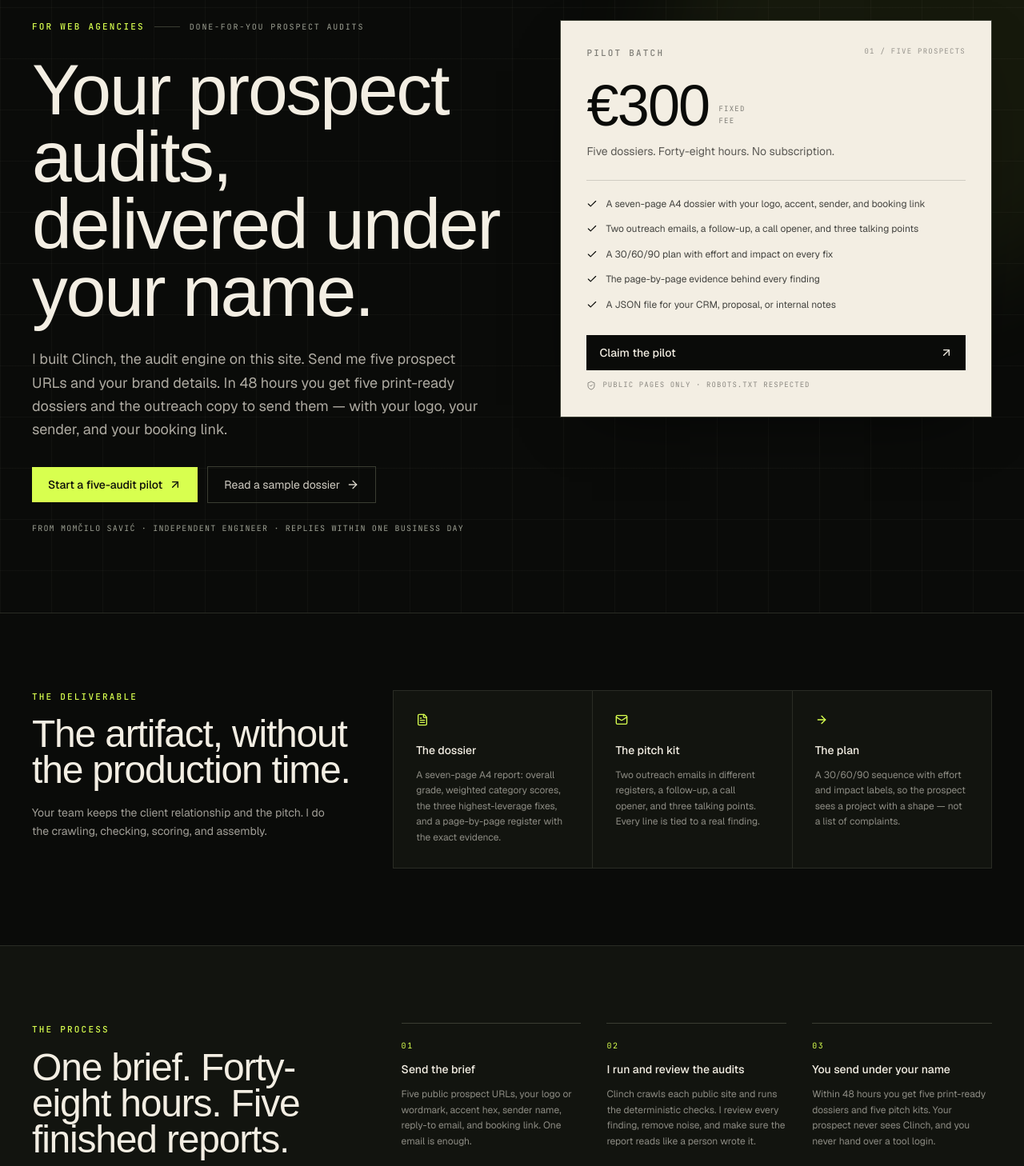
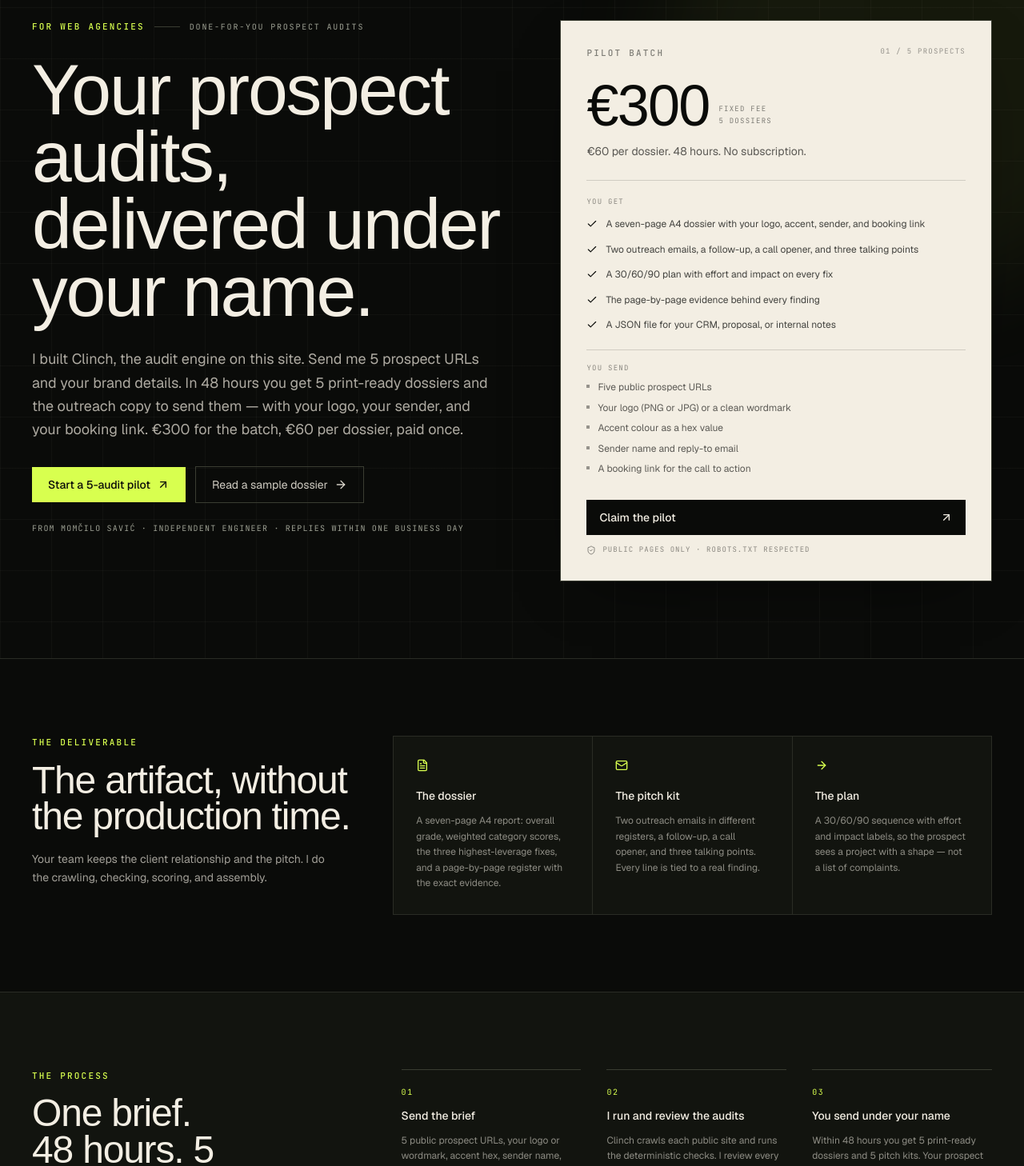
Before and after one commit to momcilosavic1234567-creator/clinch, a Next.js app: page /for-agencies in a window 1280 px wide. Shown: the part 120-1578 px from the top of the page at 80% size. Built offline with nearby package versions, Linux system fonts and the light colour scheme; no server answers; a web font is replaced by a local one.

Commit message:
feat: state the pilot price on both offer pages

```diff
--- a/src/app/for-agencies/page.tsx
+++ b/src/app/for-agencies/page.tsx
@@ -13,14 +13,18 @@ import {
   ShieldCheck,
 } from "lucide-react";
 import { CONTACT_EMAIL, mailtoHref } from "@/lib/contact";
+import {
+  AGENCY_DELIVERABLES,
+  AGENCY_INPUTS,
+  AGENCY_PILOT,
+} from "@/lib/offer";
 
-const pilotSubject = "Clinch pilot — five prospect audits";
+const pilotSubject = `Clinch pilot — ${AGENCY_PILOT.dossierCount} prospect audits`;
 const pilotHref = mailtoHref(pilotSubject);
 const questionHref = mailtoHref("Question about the Clinch agency pilot");
 
 const title = "Done-for-you prospect audits for web agencies";
-const description =
-  "Send five prospect URLs and your brand details. In 48 hours you get five white-label audit dossiers and the outreach copy to send them.";
+const description = `Send ${AGENCY_PILOT.dossierCount} prospect URLs and your brand details. In ${AGENCY_PILOT.turnaroundHours} hours you get ${AGENCY_PILOT.dossierCount} white-label audit dossiers and the outreach copy to send them — €${AGENCY_PILOT.priceEur} for the batch.`;
 
 export const metadata: Metadata = {
   title,
@@ -42,19 +46,13 @@ export const metadata: Metadata = {
   },
 };
 
-const included = [
-  "A seven-page A4 dossier with your logo, accent, sender, and booking link",
-  "Two outreach emails, a follow-up, a call opener, and three talking points",
-  "A 30/60/90 plan with effort and impact on every fix",
-  "The page-by-page evidence behind every finding",
-  "A JSON file for your CRM, proposal, or internal notes",
-];
+const included = AGENCY_DELIVERABLES;
 
 const steps = [
   {
     number: "01",
     title: "Send the brief",
-    body: "Five public prospect URLs, your logo or wordmark, accent hex, sender name, reply-to email, and booking link. One email is enough.",
+    body: `${AGENCY_PILOT.dossierCount} public prospect URLs, your logo or wordmark, accent hex, sender name, reply-to email, and booking link. One email is enough.`,
   },
   {
     number: "02",
@@ -64,14 +62,14 @@ const steps = [
   {
     number: "03",
     title: "You send under your name",
-    body: "Within 48 hours you get five print-ready dossiers and five pitch kits. Your prospect never sees Clinch, and you never hand over a tool login.",
+    body: `Within ${AGENCY_PILOT.turnaroundHours} hours you get ${AGENCY_PILOT.dossierCount} print-ready dossiers and ${AGENCY_PILOT.dossierCount} pitch kits. Your prospect never sees Clinch, and you never hand over a tool login.`,
   },
 ];
 
 const stats = [
   { value: "49", label: "checks on the first page" },
   { value: "8", label: "pages max per prospect" },
-  { value: "155", label: "automated tests" },
+  { value: "1", label: "fixed fee, paid once" },
   { value: "0", label: "LLM calls in the engine" },
 ];
 
@@ -89,12 +87,16 @@ const notFit = [
 
 const faqs = [
   [
-    "What exactly do I need to send?",
-    "Five public prospect URLs, your logo (PNG or JPG) or a wordmark, accent hex, sender name, reply-to email, and booking link. If you do not have a logo, a clean wordmark is enough.",
+    `Is €${AGENCY_PILOT.priceEur} the full price?`,
+    `Yes. €${AGENCY_PILOT.priceEur} covers ${AGENCY_PILOT.dossierCount} prospect dossiers at €${AGENCY_PILOT.perDossierEur} each, including the pitch kit, the 30/60/90 plan, and the JSON export. There is no subscription, no per-seat fee, and no add-on needed to use the reports.`,
   ],
   [
-    "How does the 48-hour clock work?",
-    "It starts when the five URLs and brand inputs are complete. If a site blocks the audit, I will flag it and swap in another prospect rather than quietly deliver four reports.",
+    "What exactly do I need to send?",
+    `Everything in the “You send” list above: ${AGENCY_PILOT.dossierCount} public prospect URLs, your logo (PNG or JPG) or a wordmark, accent hex, sender name, reply-to email, and booking link. If you do not have a logo, a clean wordmark is enough.`,
+  ],
+  [
+    `How does the ${AGENCY_PILOT.turnaroundHours}-hour clock work?`,
+    `It starts when the ${AGENCY_PILOT.dossierCount} URLs and brand inputs are complete. If a site blocks the audit, I will flag it and swap in another prospect rather than quietly deliver ${AGENCY_PILOT.dossierCount - 1} reports.`,
   ],
   [
     "Will Clinch appear anywhere on the report?",
@@ -163,17 +165,20 @@ export default function ForAgenciesPage() {
                 Your prospect audits, delivered under your name.
               </h1>
               <p className="mt-7 max-w-xl text-pretty text-base leading-relaxed text-bone/70 sm:text-lg">
-                I built Clinch, the audit engine on this site. Send me five
-                prospect URLs and your brand details. In 48 hours you get five
-                print-ready dossiers and the outreach copy to send them — with
-                your logo, your sender, and your booking link.
+                I built Clinch, the audit engine on this site. Send me{" "}
+                {AGENCY_PILOT.dossierCount} prospect URLs and your brand
+                details. In {AGENCY_PILOT.turnaroundHours} hours you get{" "}
+                {AGENCY_PILOT.dossierCount} print-ready dossiers and the
+                outreach copy to send them — with your logo,
+                your sender, and your booking link. €{AGENCY_PILOT.priceEur} for
+                the batch, €{AGENCY_PILOT.perDossierEur} per dossier, paid once.
               </p>
               <div className="mt-8 flex flex-wrap items-center gap-3">
                 <a
                   href={pilotHref}
                   className="group inline-flex items-center gap-2 bg-signal px-5 py-3 text-sm font-medium text-ink transition hover:bg-bone"
                 >
-                  Start a five-audit pilot
+                  Start a {AGENCY_PILOT.dossierCount}-audit pilot
                   <ArrowUpRight
                     className="size-4 transition-transform group-hover:-translate-y-0.5 group-hover:translate-x-0.5"
                     aria-hidden
@@ -203,24 +208,41 @@ export default function ForAgenciesPage() {
               <div className="flex items-start justify-between gap-4">
                 <p className="kicker text-ink/50">Pilot batch</p>
                 <span className="font-mono text-[9px] uppercase tracking-[0.14em] text-ink/40">
-                  01 / Five prospects
+                  01 / {AGENCY_PILOT.dossierCount} prospects
                 </span>
               </div>
               <div className="mt-6 flex items-end gap-3">
-                <p className="display text-7xl leading-none">€300</p>
+                <p className="display text-7xl leading-none">
+                  €{AGENCY_PILOT.priceEur}
+                </p>
                 <p className="pb-2 font-mono text-[9px] uppercase leading-relaxed tracking-[0.14em] text-ink/50">
-                  fixed
+                  fixed fee
                   <br />
-                  fee
+                  {AGENCY_PILOT.dossierCount} dossiers
                 </p>
               </div>
               <p className="mt-3 text-sm leading-relaxed text-ink/65">
-                Five dossiers. Forty-eight hours. No subscription.
+                €{AGENCY_PILOT.perDossierEur} per dossier.{" "}
+                {AGENCY_PILOT.turnaroundHours} hours. No subscription.
               </p>
-              <ul className="mt-6 space-y-3 border-t border-ink/15 pt-5">
+              <p className="mt-6 border-t border-ink/15 pt-5 font-mono text-[9px] uppercase tracking-[0.14em] text-ink/45">
+                You get
+              </p>
+              <ul className="mt-3 space-y-3">
                 {included.map((item) => (
                   <li key={item} className="flex gap-2.5 text-xs leading-relaxed text-ink/75">
                     <Check className="mt-0.5 size-3.5 shrink-0 text-ink" aria-hidden />
+                    {item}
+                  </li>
+                ))}
+              </ul>
+              <p className="mt-5 border-t border-ink/15 pt-4 font-mono text-[9px] uppercase tracking-[0.14em] text-ink/45">
+                You send
+              </p>
+              <ul className="mt-2 space-y-1.5">
+                {AGENCY_INPUTS.map((item) => (
+                  <li key={item} className="flex gap-2.5 text-xs leading-relaxed text-ink/65">
+                    <span className="mt-1.5 size-1 shrink-0 bg-ink/40" aria-hidden />
                     {item}
                   </li>
                 ))}
@@ -289,7 +311,8 @@ export default function ForAgenciesPage() {
               <div>
                 <p className="kicker text-signal">The process</p>
                 <h2 className="display mt-4 max-w-md text-balance text-4xl sm:text-5xl">
-                  One brief. Forty-eight hours. Five finished reports.
+                  One brief. {AGENCY_PILOT.turnaroundHours} hours.{" "}
+                  {AGENCY_PILOT.dossierCount} finished reports.
                 </h2>
               </div>
               <ol className="grid gap-8 sm:grid-cols-3">
@@ -401,11 +424,15 @@ export default function ForAgenciesPage() {
             <div>
               <p className="kicker text-ink/55">Next step</p>
               <h2 className="display mt-4 max-w-2xl text-balance text-4xl sm:text-6xl">
-                Five prospects. Forty-eight hours. Your name on every page.
+                {AGENCY_PILOT.dossierCount} prospects. €
+                {AGENCY_PILOT.priceEur}. Your name on every page.
               </h2>
               <p className="mt-5 max-w-xl text-sm leading-relaxed text-ink/70">
-                Send the five URLs and your brand details. I will confirm the
-                batch, the turnaround, and the one fixed fee before starting.
+                €{AGENCY_PILOT.priceEur} for {AGENCY_PILOT.dossierCount} dossiers
+                at €{AGENCY_PILOT.perDossierEur} each, delivered in{" "}
+                {AGENCY_PILOT.turnaroundHours} hours. Send the{" "}
+                {AGENCY_PILOT.dossierCount} URLs and your brand details; I will
+                confirm the scope and the fixed fee before starting.
               </p>
             </div>
             <div className="flex flex-col gap-3">
--- a/src/app/page.tsx
+++ b/src/app/page.tsx
@@ -17,6 +17,7 @@ import { AuditForm } from "@/components/audit-form";
 import sampleJson from "@/data/sample-audit.json";
 import type { Audit } from "@/lib/audit/types";
 import { mailtoHref } from "@/lib/contact";
+import { AGENCY_PILOT } from "@/lib/offer";
 
 export const metadata: Metadata = {
   alternates: { canonical: "/" },
@@ -792,9 +793,16 @@ export default function Home() {
                 Clinch is the engine. I can run it for you.
               </h2>
               <p className="mt-5 max-w-xl text-sm leading-relaxed text-ink/65">
-                Send five prospect URLs and your brand details. In 48 hours you
-                get five white-label dossiers and the outreach to send them —
-                reviewed by me, delivered under your name.
+                Send {AGENCY_PILOT.dossierCount} prospect URLs and your brand
+                details. In {AGENCY_PILOT.turnaroundHours} hours you get{" "}
+                {AGENCY_PILOT.dossierCount} white-label dossiers and the
+                outreach to send them — reviewed by me,
+                delivered under your name. €{AGENCY_PILOT.priceEur} for the
+                batch, €{AGENCY_PILOT.perDossierEur} per dossier, paid once.
+              </p>
+              <p className="mt-4 max-w-xl font-mono text-[10px] uppercase leading-relaxed tracking-[0.12em] text-ink/50">
+                You send: {AGENCY_PILOT.dossierCount} public URLs, logo or
+                wordmark, accent hex, sender name, reply-to email, booking link.
               </p>
               <div className="mt-8 flex flex-wrap items-center gap-3">
                 <Link
@@ -818,9 +826,12 @@ export default function Home() {
             </div>
             <div className="grid grid-cols-3 gap-px border border-ink/20 bg-ink/15">
               {[
-                ["05", "dossiers"],
-                ["48h", "turnaround"],
-                ["€300", "fixed fee"],
+                [
+                  String(AGENCY_PILOT.dossierCount).padStart(2, "0"),
+                  "dossiers",
+                ],
+                [`${AGENCY_PILOT.turnaroundHours}h`, "turnaround"],
+                [`€${AGENCY_PILOT.priceEur}`, "fixed fee"],
               ].map(([value, label]) => (
                 <div key={label} className="bg-bone p-4 sm:p-5">
                   <p className="display text-3xl leading-none sm:text-4xl">
--- /dev/null
+++ b/src/lib/offer.ts
@@ -0,0 +1,22 @@
+export const AGENCY_PILOT = {
+  dossierCount: 5,
+  priceEur: 300,
+  perDossierEur: 60,
+  turnaroundHours: 48,
+} as const;
+
+export const AGENCY_DELIVERABLES = [
+  "A seven-page A4 dossier with your logo, accent, sender, and booking link",
+  "Two outreach emails, a follow-up, a call opener, and three talking points",
+  "A 30/60/90 plan with effort and impact on every fix",
+  "The page-by-page evidence behind every finding",
+  "A JSON file for your CRM, proposal, or internal notes",
+] as const;
+
+export const AGENCY_INPUTS = [
+  "Five public prospect URLs",
+  "Your logo (PNG or JPG) or a clean wordmark",
+  "Accent colour as a hex value",
+  "Sender name and reply-to email",
+  "A booking link for the call to action",
+] as const;
```
Also changed, not shown: 1 other file (tests, documents, lock files or other folders).
